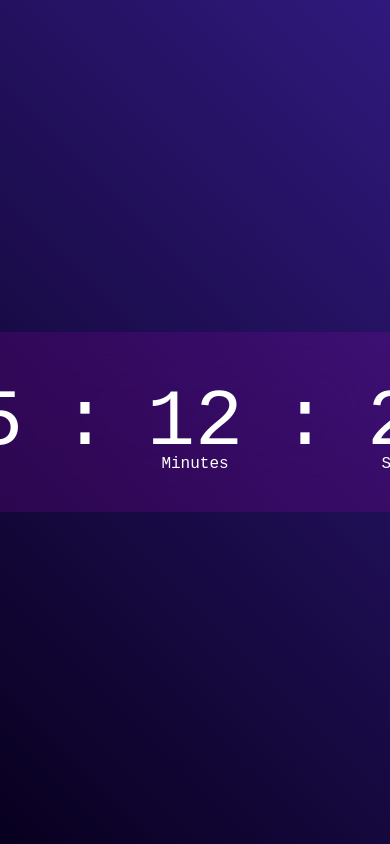
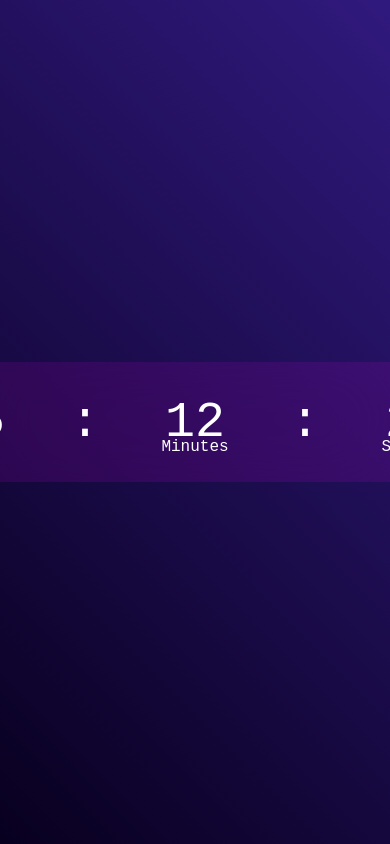
Before and after one commit to gregoriusgrd/mini-web-projects, a plain HTML site: page digital-clock/index.html in a window 390 px wide. Shown: the top 844 px of the page. Drawn offline with Linux system fonts and the light colour scheme.

Commit message:
add media responsive

```diff
--- a/digital-clock/style.css
+++ b/digital-clock/style.css
@@ -84,3 +84,23 @@
 #seconds::after {
     content: 'Seconds';
 }
+
+@media (max-width: 768px) {
+    .clock span {
+        font-size: 70px;
+    }
+
+    .container {
+        height: 150px;
+    }
+}
+
+@media (max-width: 480px) {
+    .clock span {
+        font-size: 50px;
+    }
+
+    .container {
+        height: 120px;
+    }
+}
```
